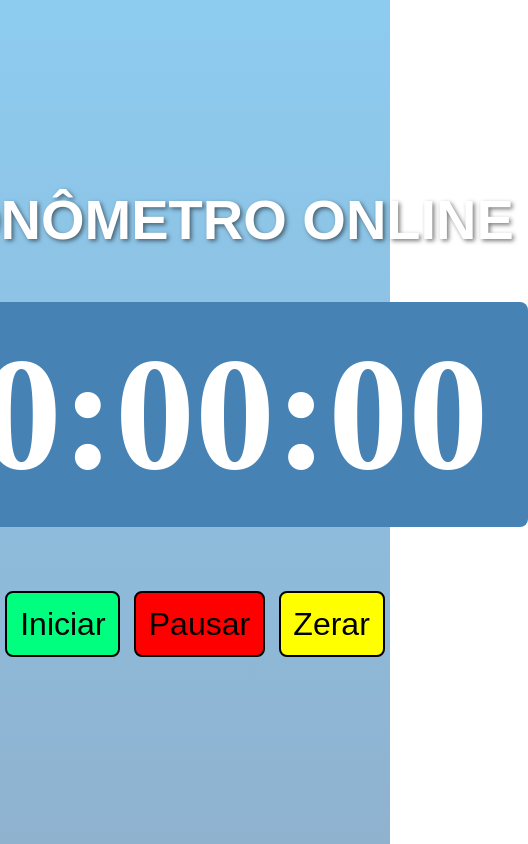
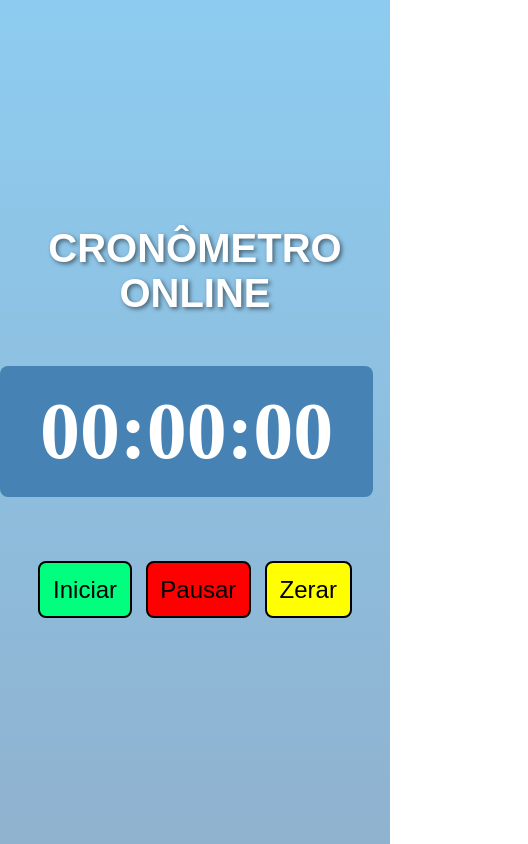
Before and after one commit to cristiandoring/Cronometro, a plain HTML site: page index.html in a window 390 px wide. Shown: the whole page, 528 px wide, since content can reach past the window. Drawn offline with Linux system fonts and the light colour scheme.

Commit message:
Responsivdade para telas menores

```diff
--- a/style.css
+++ b/style.css
@@ -65,3 +65,18 @@ button:hover{
 .zerar{
     background-color: yellow;
 }
+
+@media (max-width: 750px) {
+
+    h1{
+        font-size: 2.5rem;
+    }
+    h2{
+        font-size: 5rem;
+        width: 75%;
+    }
+
+    button{
+        font-size: 1.5rem;
+    }
+}
```
